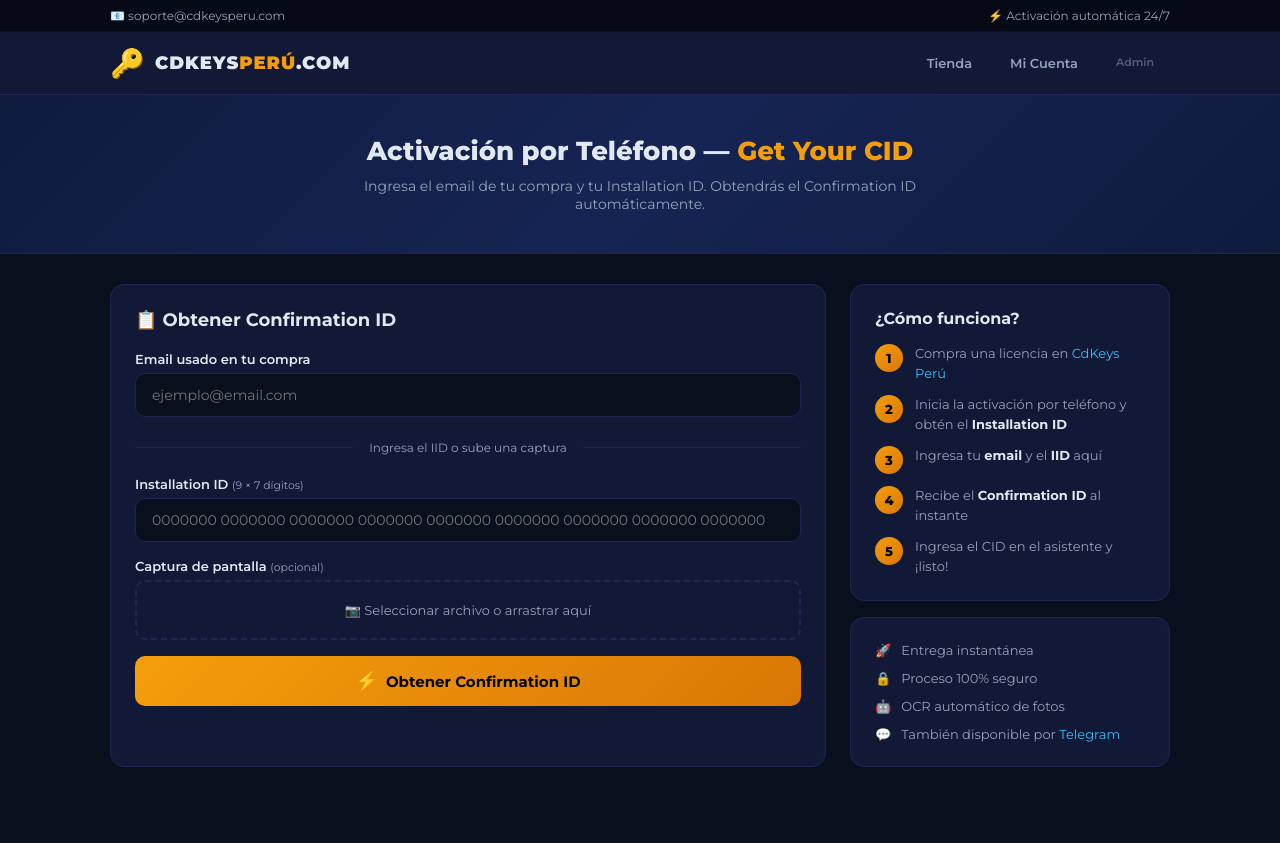
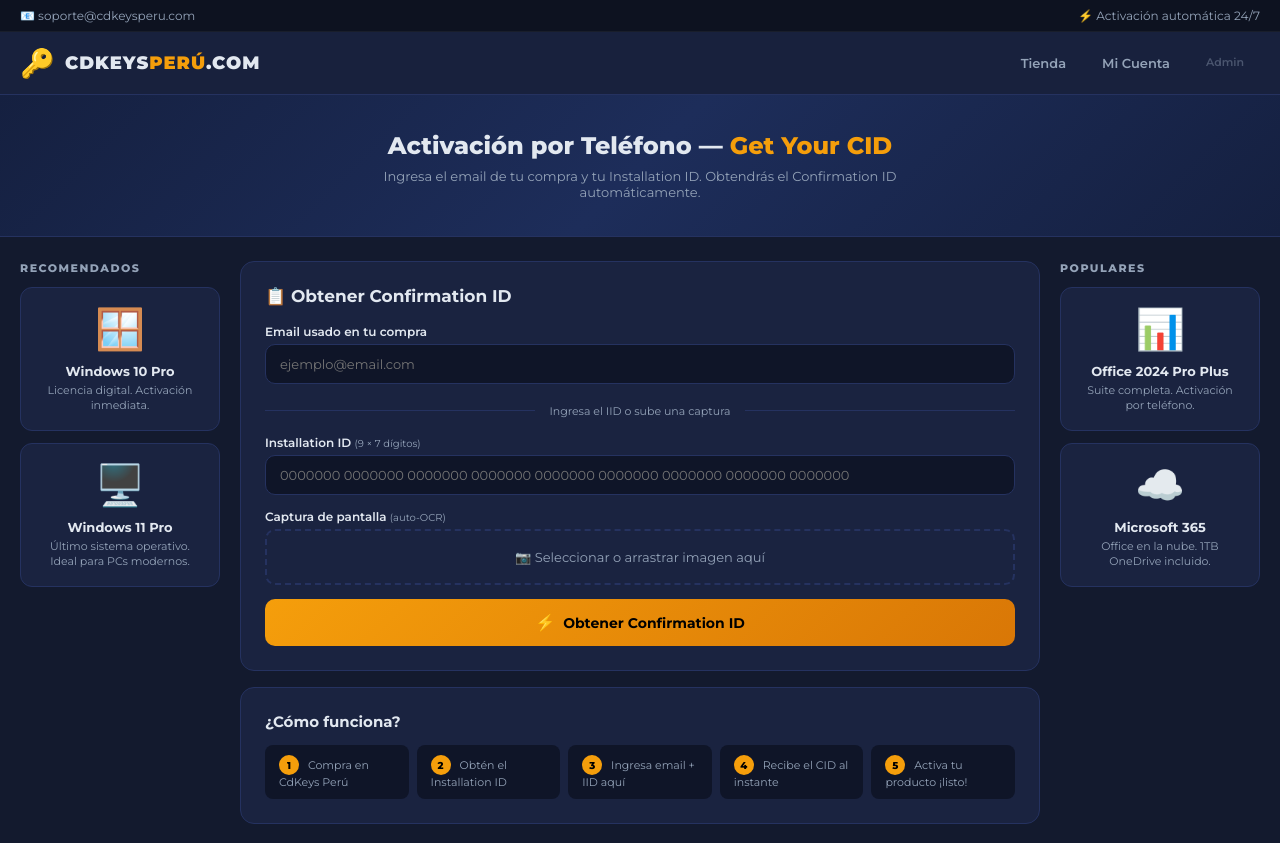
Before and after one commit to axelnn51/getcid, a website: page public/index.html in a window 1280 px wide. Shown: the top 843 px of the page. Drawn offline with Linux system fonts and the light colour scheme.

Commit message:
v5: productos sidebar + auto-OCR + colores claros + 1000 creditos

```diff
--- a/public/index.html
+++ b/public/index.html
@@ -11,7 +11,7 @@
 <body>
     <!-- Top bar -->
     <div class="top-bar">
-        <div class="top-bar-inner">
+        <div class="container">
             <span>📧 soporte@cdkeysperu.com</span>
             <span>⚡ Activación automática 24/7</span>
         </div>
@@ -19,7 +19,7 @@
 
     <!-- Header -->
     <header class="main-header">
-        <div class="header-inner">
+        <div class="container header-inner">
             <a href="https://cdkeysperu.com" class="logo-link">
                 <span class="logo-icon">🔑</span>
                 <span class="logo-text">CDKEYS<span class="logo-accent">PERÚ</span>.COM</span>
@@ -34,20 +34,35 @@
 
     <!-- Hero -->
     <section class="hero">
-        <div class="hero-inner">
+        <div class="container">
             <h1>Activación por Teléfono — <span class="gold">Get Your CID</span></h1>
             <p>Ingresa el email de tu compra y tu Installation ID. Obtendrás el Confirmation ID automáticamente.</p>
         </div>
     </section>
 
-    <!-- Main Content -->
+    <!-- Main 3-column layout -->
     <main class="content">
-        <div class="grid">
-            <!-- Form Card -->
+        <div class="container layout-3col">
+
+            <!-- LEFT: Products -->
+            <aside class="products-col">
+                <h4 class="col-title">Recomendados</h4>
+                <a href="https://cdkeysperu.com/producto/windows-10-pro/" target="_blank" class="product-card">
+                    <div class="product-img">🪟</div>
+                    <h5>Windows 10 Pro</h5>
+                    <p>Licencia digital. Activación inmediata.</p>
+                </a>
+                <a href="https://cdkeysperu.com/producto/windows-11-pro/" target="_blank" class="product-card">
+                    <div class="product-img">🖥️</div>
+                    <h5>Windows 11 Pro</h5>
+                    <p>Último sistema operativo. Ideal para PCs modernos.</p>
+                </a>
+            </aside>
+
+            <!-- CENTER: Form -->
+            <div class="form-col">
                 <div class="card form-card">
-                <div class="card-header">
-                    <h2>📋 Obtener Confirmation ID</h2>
-                </div>
+                    <div class="card-header"><h2>📋 Obtener Confirmation ID</h2></div>
 
                     <div class="field">
                         <label for="email">Email usado en tu compra</label>
@@ -62,10 +77,19 @@
                     </div>
 
                     <div class="field">
-                    <label for="screenshot">Captura de pantalla <small>(opcional)</small></label>
-                    <div class="file-upload">
+                        <label>Captura de pantalla <small>(auto-OCR)</small></label>
+                        <div class="file-upload" id="drop-zone">
                             <input type="file" id="screenshot" accept="image/*">
-                        <div class="file-label" id="file-label">📷 Seleccionar archivo o arrastrar aquí</div>
+                            <div class="file-label" id="file-label">📷 Seleccionar o arrastrar imagen aquí</div>
+                        </div>
+                        <div id="ocr-status" class="hidden">
+                            <div class="ocr-indicator"><span class="spinner-small"></span> Leyendo dígitos de la imagen...</div>
+                        </div>
+                        <div id="ocr-success" class="hidden">
+                            <div class="ocr-ok">✅ IID detectado automáticamente</div>
+                        </div>
+                        <div id="ocr-fail" class="hidden">
+                            <div class="ocr-err">⚠️ No se detectó IID. Ingrésalo manualmente.</div>
                         </div>
                     </div>
 
@@ -92,32 +116,38 @@
                     </div>
 
                     <div id="error-area" class="hidden">
-                    <div class="result-box error-box">
-                        <p id="error-msg"></p>
+                        <div class="result-box error-box"><p id="error-msg"></p></div>
+                    </div>
+                </div>
+
+                <!-- How it works -->
+                <div class="card info-card-mobile">
+                    <h3>¿Cómo funciona?</h3>
+                    <div class="steps-row">
+                        <div class="step-mini"><span>1</span> Compra en CdKeys Perú</div>
+                        <div class="step-mini"><span>2</span> Obtén el Installation ID</div>
+                        <div class="step-mini"><span>3</span> Ingresa email + IID aquí</div>
+                        <div class="step-mini"><span>4</span> Recibe el CID al instante</div>
+                        <div class="step-mini"><span>5</span> Activa tu producto ¡listo!</div>
                     </div>
                 </div>
             </div>
 
-            <!-- Info Sidebar -->
-            <div class="sidebar">
-                <div class="card info-card">
-                    <h3>¿Cómo funciona?</h3>
-                    <div class="steps">
-                        <div class="step"><span class="step-num">1</span><p>Compra una licencia en <a href="https://cdkeysperu.com" target="_blank">CdKeys Perú</a></p></div>
-                        <div class="step"><span class="step-num">2</span><p>Inicia la activación por teléfono y obtén el <strong>Installation ID</strong></p></div>
-                        <div class="step"><span class="step-num">3</span><p>Ingresa tu <strong>email</strong> y el <strong>IID</strong> aquí</p></div>
-                        <div class="step"><span class="step-num">4</span><p>Recibe el <strong>Confirmation ID</strong> al instante</p></div>
-                        <div class="step"><span class="step-num">5</span><p>Ingresa el CID en el asistente y ¡listo!</p></div>
-                    </div>
-                </div>
+            <!-- RIGHT: Products -->
+            <aside class="products-col">
+                <h4 class="col-title">Populares</h4>
+                <a href="https://cdkeysperu.com/producto/office-2024-pro-plus/" target="_blank" class="product-card">
+                    <div class="product-img">📊</div>
+                    <h5>Office 2024 Pro Plus</h5>
+                    <p>Suite completa. Activación por teléfono.</p>
+                </a>
+                <a href="https://cdkeysperu.com/producto/microsoft-365/" target="_blank" class="product-card">
+                    <div class="product-img">☁️</div>
+                    <h5>Microsoft 365</h5>
+                    <p>Office en la nube. 1TB OneDrive incluido.</p>
+                </a>
+            </aside>
 
-                <div class="card trust-card">
-                    <div class="trust-item">🚀 <span>Entrega instantánea</span></div>
-                    <div class="trust-item">🔒 <span>Proceso 100% seguro</span></div>
-                    <div class="trust-item">🤖 <span>OCR automático de fotos</span></div>
-                    <div class="trust-item">💬 <span>También disponible por <a href="https://t.me/getcidcdkeysbot">Telegram</a></span></div>
-                </div>
-            </div>
         </div>
     </main>
 
@@ -130,28 +160,51 @@
     <script>
     const $ = id => document.getElementById(id);
 
-    // File upload label
-    $('screenshot').onchange = function() {
-        $('file-label').textContent = this.files[0] ? '📷 ' + this.files[0].name : '📷 Seleccionar archivo o arrastrar aquí';
+    // Auto-OCR al subir imagen
+    $('screenshot').onchange = async function() {
+        if (!this.files[0]) return;
+        $('file-label').textContent = '📷 ' + this.files[0].name;
+        $('ocr-status').classList.remove('hidden');
+        $('ocr-success').classList.add('hidden');
+        $('ocr-fail').classList.add('hidden');
+
+        const fd = new FormData();
+        fd.append('image', this.files[0]);
+
+        try {
+            const r = await fetch('/api/ocr-only', { method: 'POST', body: fd });
+            const d = await r.json();
+            $('ocr-status').classList.add('hidden');
+
+            if (d.success) {
+                const formatted = d.iid.match(/.{1,7}/g)?.join(' ') || d.iid;
+                $('iid').value = formatted;
+                $('ocr-success').classList.remove('hidden');
+            } else {
+                $('ocr-fail').classList.remove('hidden');
+            }
+        } catch(e) {
+            $('ocr-status').classList.add('hidden');
+            $('ocr-fail').classList.remove('hidden');
+        }
     };
 
+    // Submit
     $('btn-submit').onclick = async () => {
         const email = $('email').value.trim();
         const iid = $('iid').value.trim();
-        const file = $('screenshot').files[0];
 
         if (!email) return showError('Ingresa tu email de compra.');
-        if (!iid && !file) return showError('Ingresa el IID o sube una imagen.');
+        if (!iid) return showError('Ingresa el IID o sube una imagen.');
 
         $('btn-submit').disabled = true;
-        $('btn-submit').innerHTML = '<span class="spinner"></span> Procesando...';
+        $('btn-submit').innerHTML = '<span class="spinner"></span> Obteniendo CID...';
         $('result-area').classList.add('hidden');
         $('error-area').classList.add('hidden');
 
         const fd = new FormData();
         fd.append('email', email);
-        if (iid) fd.append('iid', iid);
-        if (file) fd.append('screenshot', file);
+        fd.append('iid', iid);
 
         try {
             const r = await fetch('/api/portal/getcid', { method: 'POST', body: fd });
@@ -174,7 +227,7 @@
                 showError(d.error);
             }
         } catch(e) {
-            showError('Error de conexión. Intenta de nuevo.');
+            showError('Error de conexión.');
         }
 
         $('btn-submit').disabled = false;
--- a/public/style.css
+++ b/public/style.css
@@ -1,6 +1,6 @@
 *{box-sizing:border-box;margin:0;padding:0}
 :root{
-    --bg:#0a0f1e;--card:#111936;--card-border:#1c2750;
+    --bg:#131a2e;--card:#1a2340;--card-border:#253260;
     --primary:#38bdf8;--primary-hover:#0ea5e9;
     --gold:#f59e0b;--gold-dark:#d97706;
     --green:#10b981;--red:#ef4444;
@@ -12,95 +12,101 @@
 a{color:var(--primary);text-decoration:none}
 a:hover{text-decoration:underline}
 .hidden{display:none!important}
+.container{max-width:1280px;margin:0 auto;padding:0 20px}
 
 /* Top Bar */
-.top-bar{background:#060a16;border-bottom:1px solid rgba(255,255,255,.04);padding:8px 0;font-size:12px;color:var(--muted)}
-.top-bar-inner{max-width:1100px;margin:0 auto;padding:0 20px;display:flex;justify-content:space-between}
+.top-bar{background:#0d1220;border-bottom:1px solid rgba(255,255,255,.05);padding:8px 0;font-size:12px;color:var(--muted)}
+.top-bar .container{display:flex;justify-content:space-between}
 
 /* Header */
-.main-header{background:var(--card);border-bottom:1px solid var(--card-border);padding:14px 0;position:sticky;top:0;z-index:100;backdrop-filter:blur(10px)}
-.header-inner{max-width:1100px;margin:0 auto;padding:0 20px;display:flex;align-items:center;justify-content:space-between}
+.main-header{background:var(--card);border-bottom:1px solid var(--card-border);padding:14px 0;position:sticky;top:0;z-index:100;backdrop-filter:blur(12px);background:rgba(26,35,64,.9)}
+.header-inner{display:flex;align-items:center;justify-content:space-between}
 .logo-link{display:flex;align-items:center;gap:10px;text-decoration:none}
 .logo-icon{font-size:28px}
 .logo-text{font-size:18px;font-weight:900;color:var(--text);letter-spacing:1px}
 .logo-accent{color:var(--gold)}
-nav{display:flex;gap:6px}
+nav{display:flex;gap:4px}
 .nav-link{padding:8px 16px;border-radius:8px;font-size:13px;font-weight:600;color:var(--muted);transition:.2s}
-.nav-link:hover{background:rgba(255,255,255,.05);color:var(--text);text-decoration:none}
-.nav-admin{font-size:11px;opacity:.5}
+.nav-link:hover{background:rgba(255,255,255,.06);color:var(--text);text-decoration:none}
+.nav-admin{font-size:11px;opacity:.4}
 
 /* Hero */
-.hero{background:linear-gradient(135deg,#0f1b3d 0%,#162454 50%,#0f1b3d 100%);padding:40px 0;border-bottom:1px solid var(--card-border)}
-.hero-inner{max-width:1100px;margin:0 auto;padding:0 20px;text-align:center}
-.hero h1{font-size:26px;font-weight:800;margin-bottom:10px}
+.hero{background:linear-gradient(135deg,#152040 0%,#1d2d5a 50%,#152040 100%);padding:36px 0;border-bottom:1px solid var(--card-border);text-align:center}
+.hero h1{font-size:24px;font-weight:800;margin-bottom:8px}
 .gold{color:var(--gold)}
-.hero p{color:var(--muted);font-size:14px;max-width:600px;margin:0 auto}
+.hero p{color:var(--muted);font-size:13px;max-width:550px;margin:0 auto}
 
-/* Content */
-.content{max-width:1100px;margin:0 auto;padding:30px 20px}
-.grid{display:grid;grid-template-columns:1fr 320px;gap:24px}
-@media(max-width:768px){.grid{grid-template-columns:1fr}.top-bar-inner{flex-direction:column;gap:4px;text-align:center}}
+/* 3-Column Layout */
+.layout-3col{display:grid;grid-template-columns:200px 1fr 200px;gap:20px;padding-top:24px;padding-bottom:40px}
+@media(max-width:1024px){.layout-3col{grid-template-columns:1fr}.products-col{display:flex;gap:12px;overflow-x:auto}}
+@media(max-width:768px){.top-bar .container{flex-direction:column;gap:2px;text-align:center}}
+
+/* Product Cards */
+.col-title{font-size:11px;font-weight:800;text-transform:uppercase;color:var(--muted);letter-spacing:1.5px;margin-bottom:12px}
+.product-card{display:block;background:var(--card);border:1px solid var(--card-border);border-radius:12px;padding:16px;margin-bottom:12px;text-decoration:none;transition:.3s;text-align:center}
+.product-card:hover{border-color:var(--gold);transform:translateY(-2px);box-shadow:0 8px 20px rgba(245,158,11,.1);text-decoration:none}
+.product-img{font-size:40px;margin-bottom:10px}
+.product-card h5{font-size:13px;font-weight:700;color:var(--text);margin-bottom:4px}
+.product-card p{font-size:11px;color:var(--muted);line-height:1.4}
 
 /* Cards */
 .card{background:var(--card);border:1px solid var(--card-border);border-radius:var(--radius);padding:24px;margin-bottom:16px}
-.card-header{margin-bottom:20px}
-.card-header h2{font-size:18px;font-weight:700}
+.card-header{margin-bottom:18px}
+.card-header h2{font-size:17px;font-weight:700}
 
 /* Form Fields */
-.field{margin-bottom:16px}
-.field label{display:block;font-size:13px;font-weight:600;margin-bottom:6px}
+.field{margin-bottom:14px}
+.field label{display:block;font-size:12px;font-weight:600;margin-bottom:5px}
 .field small{color:var(--muted);font-weight:400}
-.field input[type="email"],.field input[type="text"]{width:100%;padding:12px 16px;background:var(--bg);border:1px solid var(--card-border);border-radius:10px;color:var(--text);font-size:14px;font-family:var(--font);outline:none;transition:.2s}
+.field input[type="email"],.field input[type="text"]{width:100%;padding:11px 14px;background:#0f1528;border:1px solid var(--card-border);border-radius:10px;color:var(--text);font-size:13px;font-family:var(--font);outline:none;transition:.2s}
 .field input:focus{border-color:var(--primary);box-shadow:0 0 0 3px rgba(56,189,248,.1)}
 
 .file-upload{position:relative}
 .file-upload input[type="file"]{position:absolute;inset:0;opacity:0;cursor:pointer;z-index:2}
-.file-label{padding:20px;border:2px dashed var(--card-border);border-radius:10px;text-align:center;color:var(--muted);font-size:13px;transition:.2s;cursor:pointer}
+.file-label{padding:18px;border:2px dashed var(--card-border);border-radius:10px;text-align:center;color:var(--muted);font-size:13px;transition:.2s;cursor:pointer}
 .file-upload:hover .file-label{border-color:var(--primary);color:var(--text)}
 
-.divider{text-align:center;margin:20px 0;position:relative}
+.divider{text-align:center;margin:16px 0;position:relative}
 .divider::before{content:'';position:absolute;top:50%;left:0;right:0;height:1px;background:var(--card-border)}
-.divider span{position:relative;background:var(--card);padding:0 16px;font-size:12px;color:var(--muted)}
+.divider span{position:relative;background:var(--card);padding:0 14px;font-size:11px;color:var(--muted)}
+
+/* OCR Status */
+.ocr-indicator{display:flex;align-items:center;gap:8px;padding:10px 14px;background:rgba(56,189,248,.08);border:1px solid rgba(56,189,248,.15);border-radius:8px;font-size:12px;color:var(--primary);margin-top:8px}
+.ocr-ok{padding:10px 14px;background:rgba(16,185,129,.08);border:1px solid rgba(16,185,129,.15);border-radius:8px;font-size:12px;color:var(--green);margin-top:8px}
+.ocr-err{padding:10px 14px;background:rgba(245,158,11,.08);border:1px solid rgba(245,158,11,.15);border-radius:8px;font-size:12px;color:var(--gold);margin-top:8px}
+.spinner-small{width:14px;height:14px;border:2px solid rgba(56,189,248,.2);border-top-color:var(--primary);border-radius:50%;animation:spin .6s linear infinite;display:inline-block}
 
 /* Button */
-.btn-primary{width:100%;padding:14px;border:none;border-radius:10px;font-weight:700;font-size:15px;cursor:pointer;transition:.3s;font-family:var(--font);
+.btn-primary{width:100%;padding:14px;border:none;border-radius:10px;font-weight:700;font-size:14px;cursor:pointer;transition:.3s;font-family:var(--font);
     background:linear-gradient(135deg,var(--gold),var(--gold-dark));color:#000;
-    display:flex;align-items:center;justify-content:center;gap:8px}
+    display:flex;align-items:center;justify-content:center;gap:8px;margin-top:4px}
 .btn-primary:hover{transform:translateY(-1px);box-shadow:0 8px 24px rgba(245,158,11,.25)}
 .btn-primary:disabled{opacity:.5;cursor:not-allowed;transform:none;box-shadow:none}
-.btn-icon{font-size:18px}
-
-/* Spinner */
-.spinner{width:18px;height:18px;border:2px solid rgba(0,0,0,.2);border-top-color:#000;border-radius:50%;animation:spin .6s linear infinite;display:inline-block}
+.btn-icon{font-size:16px}
+.spinner{width:16px;height:16px;border:2px solid rgba(0,0,0,.2);border-top-color:#000;border-radius:50%;animation:spin .6s linear infinite;display:inline-block}
 @keyframes spin{to{transform:rotate(360deg)}}
 
 /* Results */
-.result-box{border-radius:12px;padding:20px;margin-top:20px}
+.result-box{border-radius:12px;padding:18px;margin-top:18px}
 .success-box{background:rgba(16,185,129,.06);border:1px solid rgba(16,185,129,.2)}
-.error-box{background:rgba(239,68,68,.06);border:1px solid rgba(239,68,68,.2);color:var(--red);font-size:14px}
-.result-header{font-weight:700;font-size:15px;color:var(--green);margin-bottom:14px}
-.result-field{margin-bottom:12px}
-.result-field label{display:block;font-size:12px;color:var(--muted);margin-bottom:6px;font-weight:600}
+.error-box{background:rgba(239,68,68,.06);border:1px solid rgba(239,68,68,.2);color:var(--red);font-size:13px}
+.result-header{font-weight:700;font-size:14px;color:var(--green);margin-bottom:12px}
+.result-field{margin-bottom:10px}
+.result-field label{display:block;font-size:11px;color:var(--muted);margin-bottom:5px;font-weight:600}
 .cid-row{display:flex;gap:8px}
-.cid-input{flex:1;padding:12px;background:var(--bg);border:1px solid var(--card-border);color:var(--primary);font-family:monospace;font-size:14px;font-weight:700;border-radius:8px;letter-spacing:.5px}
-.btn-copy{padding:12px 20px;background:var(--green);color:#fff;border:none;border-radius:8px;font-weight:700;font-size:13px;cursor:pointer;transition:.2s;white-space:nowrap;font-family:var(--font)}
+.cid-input{flex:1;padding:11px;background:#0f1528;border:1px solid var(--card-border);color:var(--primary);font-family:'Courier New',monospace;font-size:13px;font-weight:700;border-radius:8px;letter-spacing:.5px}
+.btn-copy{padding:11px 18px;background:var(--green);color:#fff;border:none;border-radius:8px;font-weight:700;font-size:12px;cursor:pointer;transition:.2s;white-space:nowrap;font-family:var(--font)}
 .btn-copy:hover{background:#059669}
 .btn-copy.copied{background:var(--primary)}
-.result-meta{display:flex;gap:20px;font-size:13px;color:var(--muted)}
+.result-meta{display:flex;gap:16px;font-size:12px;color:var(--muted)}
 
-/* Sidebar */
-.info-card h3{font-size:16px;font-weight:700;margin-bottom:16px}
-.steps{display:flex;flex-direction:column;gap:12px}
-.step{display:flex;align-items:start;gap:12px}
-.step-num{width:28px;height:28px;min-width:28px;background:linear-gradient(135deg,var(--gold),var(--gold-dark));color:#000;border-radius:50%;display:flex;align-items:center;justify-content:center;font-weight:800;font-size:13px}
-.step p{font-size:13px;color:var(--muted);line-height:1.5}
-.step strong{color:var(--text)}
-
-.trust-card{display:flex;flex-direction:column;gap:12px}
-.trust-item{display:flex;align-items:center;gap:10px;font-size:13px;color:var(--muted)}
-.trust-item span{flex:1}
+/* Info card mobile */
+.info-card-mobile h3{font-size:15px;font-weight:700;margin-bottom:14px}
+.steps-row{display:flex;flex-wrap:wrap;gap:8px}
+.step-mini{background:#0f1528;padding:10px 14px;border-radius:8px;font-size:11px;color:var(--muted);flex:1;min-width:120px}
+.step-mini span{display:inline-flex;width:20px;height:20px;background:var(--gold);color:#000;border-radius:50%;align-items:center;justify-content:center;font-weight:800;font-size:10px;margin-right:6px}
 
 /* Footer */
-footer{text-align:center;padding:30px;border-top:1px solid var(--card-border);margin-top:40px;font-size:12px;color:var(--muted)}
-footer p{margin-bottom:6px}
+footer{text-align:center;padding:24px;border-top:1px solid var(--card-border);font-size:12px;color:var(--muted)}
+footer p{margin-bottom:4px}
 footer a{color:var(--gold)}
```
Also changed, not shown: index.js (+16 -0 lines), ocr.js (+22 -1 lines). Lines whose indentation alone changed are shown as unchanged.
